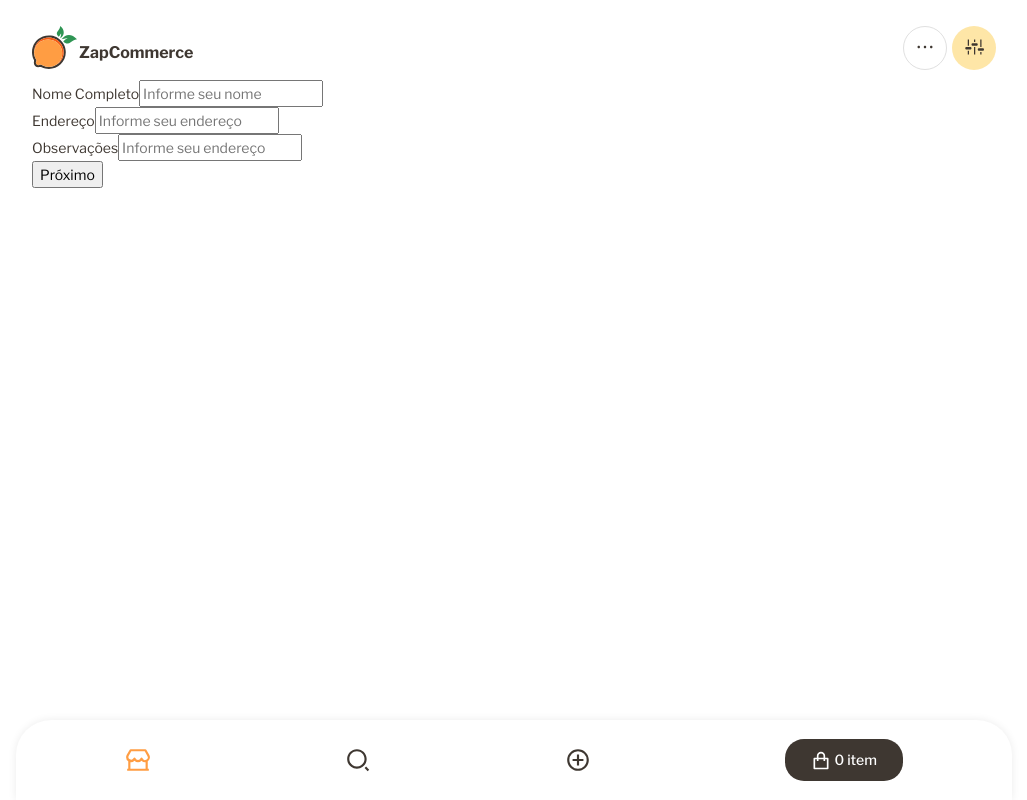
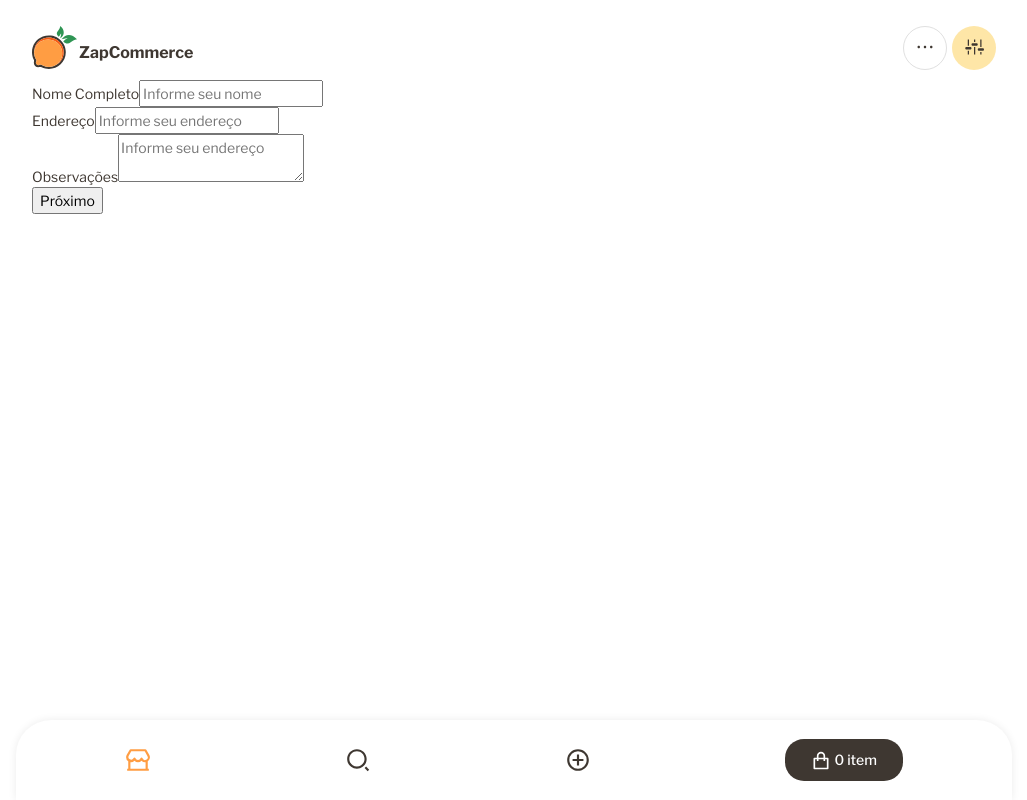
Before and after one commit to pcborges/zap-commerce, a React (Create React App) app: page /checkout in a window 1280 px wide. Shown: the whole page, without its empty margins (126-1153 px from the left). Built offline with nearby package versions, Linux system fonts and the light colour scheme.

Commit message:
change notes input

```diff
--- a/src/pages/Checkout/index.js
+++ b/src/pages/Checkout/index.js
@@ -4,7 +4,7 @@ import useForm from "../../hooks/useForm";
 export default function Checkout() {
   const [values, handleChange, handleSubmit] = useForm();
   const nextStep = () => {
-    console.log("Dentro do nextStep", values);
+    console.log(values);
   };
   return (
     <>
@@ -17,6 +17,7 @@ export default function Checkout() {
             onChange={handleChange}
             placeholder="Informe seu nome"
             value={values.name}
+            required
           />
         </div>
         <div>
@@ -27,17 +28,18 @@ export default function Checkout() {
             onChange={handleChange}
             placeholder="Informe seu endereço"
             value={values.address}
+            required
           />
         </div>
         <div>
           <label>Observações</label>
-          <input
+          <textarea
             type="text"
             name="notes"
             onChange={handleChange}
             placeholder="Informe seu endereço"
             value={values.notes}
-          />
+          ></textarea>
         </div>
         <button type="submit">Próximo</button>
       </form>
```
